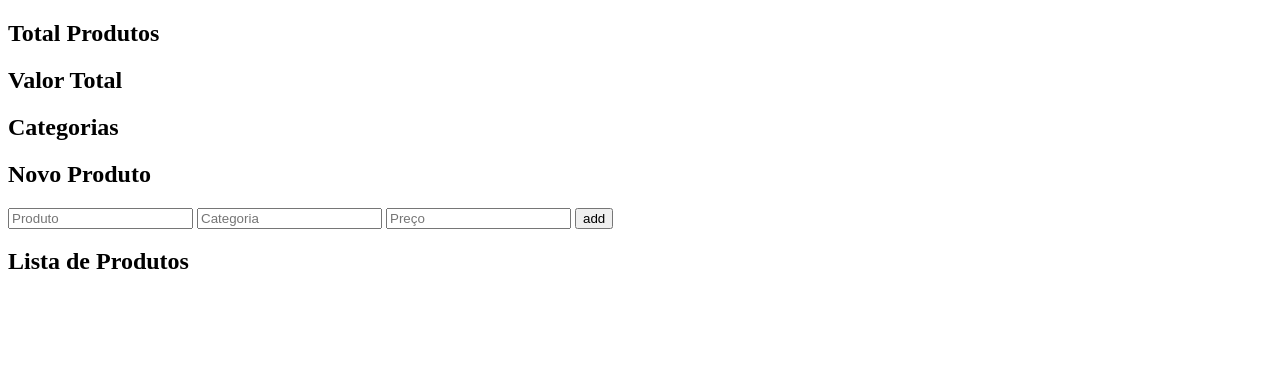
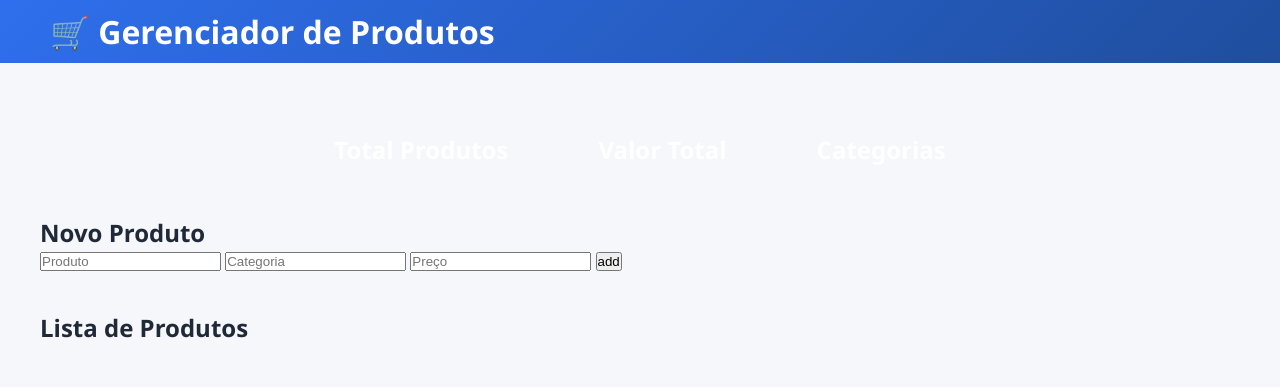
Before and after one commit to EndreusVP/API-PRODUTOS, a plain HTML site: page index.html in a window 1280 px wide. Drawn offline with Linux system fonts and the light colour scheme; no server answers.

Commit message:
inicio css

```diff
--- a/frontend/style.css
+++ b/frontend/style.css
@@ -0,0 +1,71 @@
+*{margin: 0; padding: 0; box-sizing: border-box;}
+
+:root{
+    /*AZUL COR PRINCIPAL*/
+    --azul-principal: #2F6FED; /*header/ botao*/
+    --azul-escuro: #1F4E9E; /*gradiente top*/
+    --azul-medio: #3B82F6;/*crads*/
+
+    /*VERDE CARD TOTAL PRODUTOS*/
+    --verde-principal: #4CAF50;
+    --verde-escuro: #3E8E41;
+    --verde-claro: #66BB6A; /*gradiente*/
+
+    /*LARANJA CATEGORIAS*/
+    --laranja-principal: #F59E0B;
+    --laranja-claro: #FBBF24;
+    --laranja-suave: #FDE68A; /*fundo*/
+
+    /*AZUL FINANCEIRO VALOR TOTAL*/
+    --azul-financeiro: #2563EB;
+    --azul-claro: #60A5FA;
+
+    /*NEUTROS ESTRUTURA*/
+    --fundo-geral: #F5F7FA;
+    --caixa: #FFFFFF;
+    --bordas: #E5E7EB;
+    --divisorias: #D1D5DB;
+
+    /*TEXTOS*/
+    --texto-principal: #1F2937;
+    --texto-secundario: #6B7280;
+    --placeholder: #9CA3AF;
+
+    /*AÇÕES BOTÕES*/
+    --excluir: #EF4444;
+    --hover-excluir: #DC2626;
+    --editar: #3B82F6; /*azul*/
+    --hover-editar: #2563EB;
+
+    /*GRADIENTES*/
+    --header: linear-gradient(135deg, #2F6FED, #1F4E9E);
+    --card-verde: linear-gradient(135deg, #66BB6A, #3E8E41);
+    --card-azul: linear-gradient(135deg, #60A5FA, #2563EB);
+    --card-laranja: linear-gradient(135deg, #FBBF24, #F59E0B);
+}
+
+body{
+    font-family: 'Segoe UI', Tahoma, Geneva, Verdana, sans-serif;
+    background-color: var(--fundo-geral);
+    color: var(--texto-principal);
+}
+
+header{
+    background: var(--header);
+    color: #fff;
+    padding: 10px;
+}
+header h1{ margin-left: 40px; }
+
+main { display: flex; flex-direction: column; gap: 20px; padding: 40px; }
+
+/*------CARDS-----------------------------*/
+.totais{ display: flex; flex-direction: row; gap: 30px; align-items: center; justify-content: center; }
+
+.total-produtos, .valor-total, .categoria{
+    border-radius: 10px;
+    color: #fff;
+    padding: 30px;
+    text-align: center;
+
+ }
--- a/index.html
+++ b/index.html
@@ -1,11 +1,19 @@
 <!DOCTYPE html>
 <html lang="pt-br">
+
 <head>
     <meta charset="UTF-8">
     <meta name="viewport" content="width=device-width, initial-scale=1.0">
     <title>API PRODUTOS</title>
+
+    <link rel="stylesheet" href="frontend/style.css">
 </head>
+
 <body>
+    <header>
+        <h1>🛒 Gerenciador de Produtos</h1>
+    </header>
+    <main>
         <section class="totais">
             <div class="total-produtos">
                 <h2>Total Produtos</h2>
@@ -37,7 +45,8 @@
             <h2>Lista de Produtos</h2>
             <ul id="lista"></ul>
         </section>
-
+    </main>
     <script src="frontend/script.js"></script>
 </body>
+
 </html>
```
Lines whose indentation alone changed are shown as unchanged.
